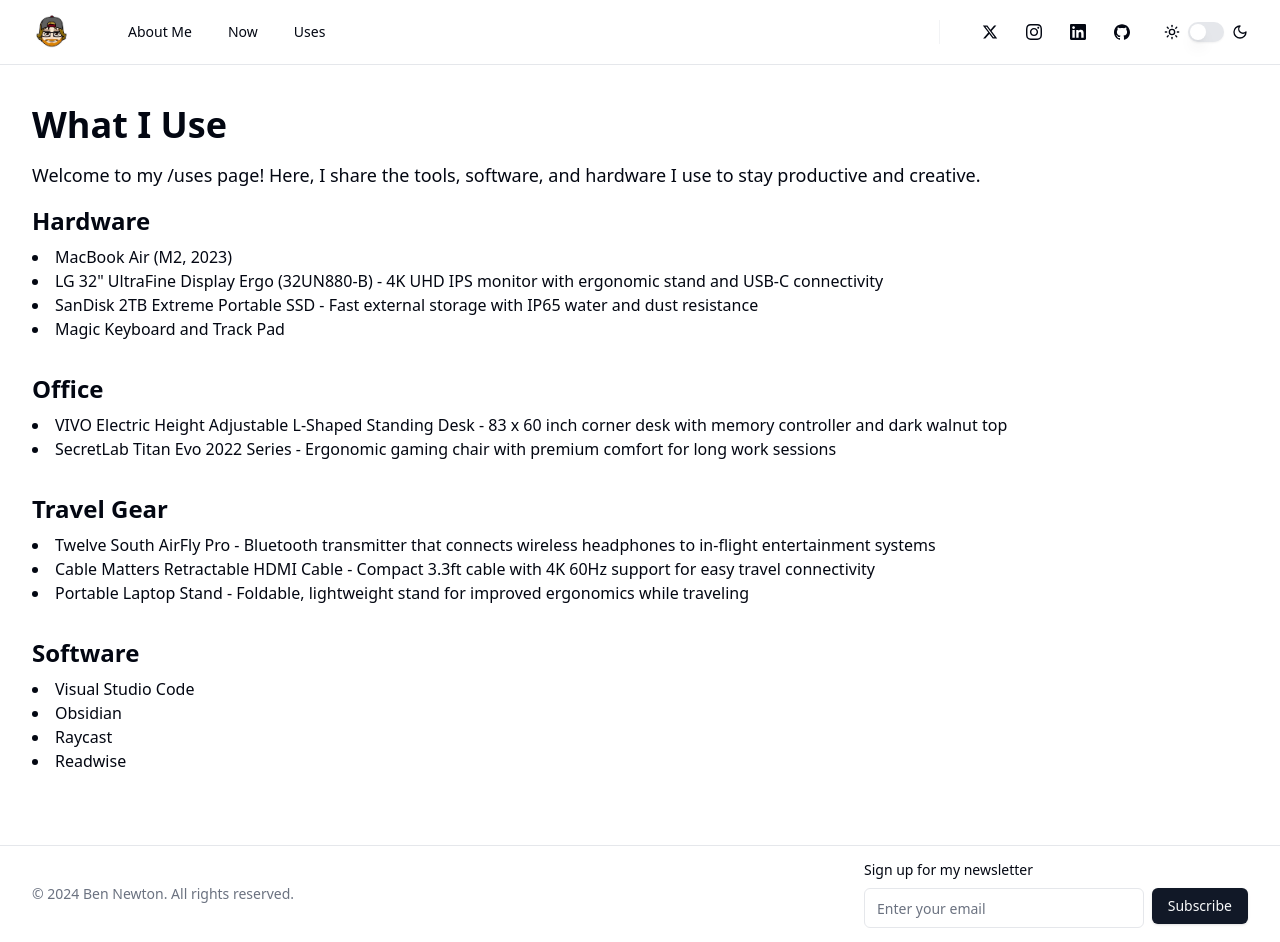
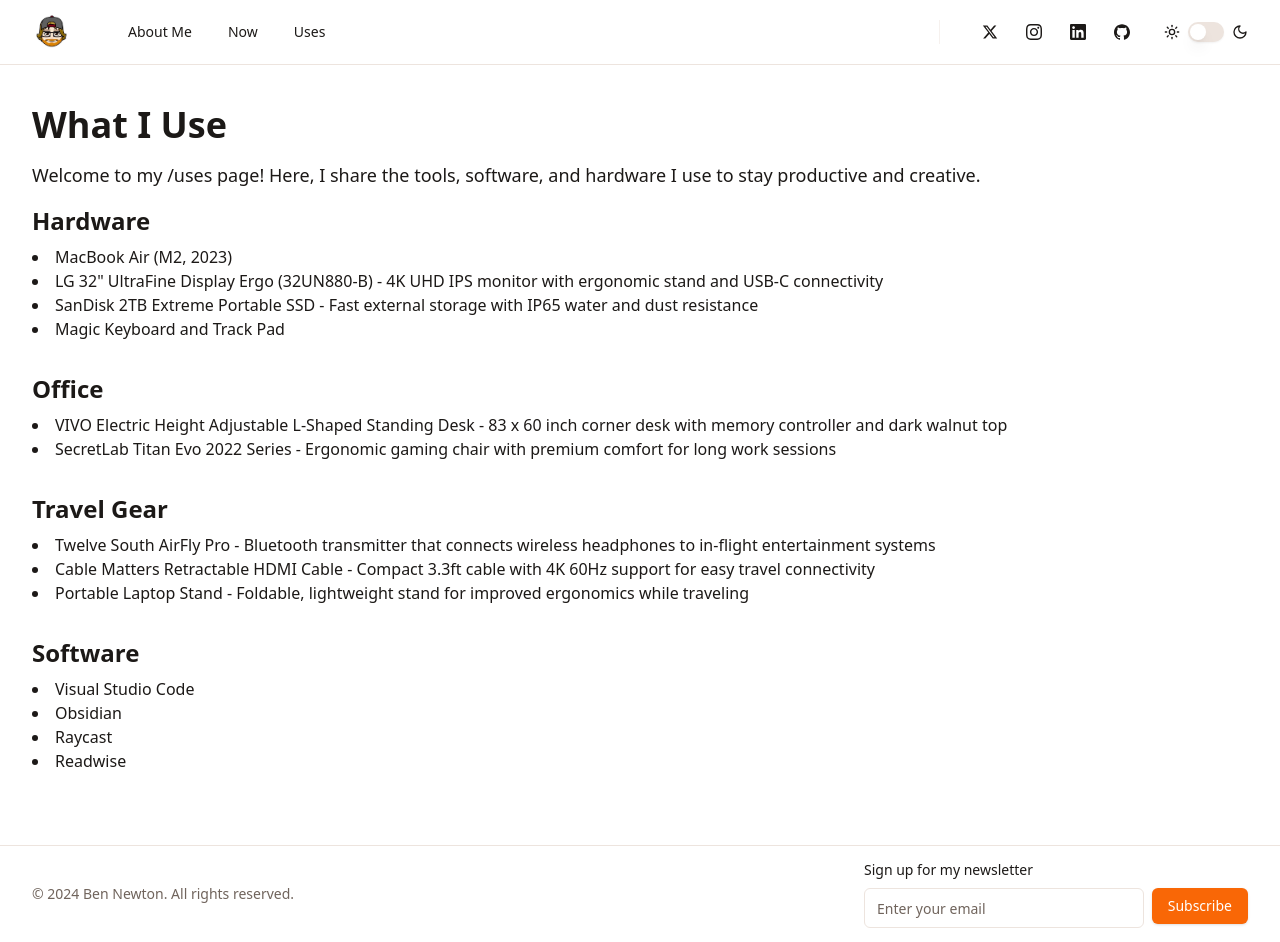
Before and after one commit to bennewton999/2024-blog, a Next.js app: page /uses in a window 1280 px wide. Built offline with nearby package versions, Linux system fonts and the light colour scheme.

Commit message:
refactor: update color variables for improved consistency and readability

```diff
--- a/src/app/globals.css
+++ b/src/app/globals.css
@@ -5,32 +5,32 @@
 @layer base {
   :root {
     --background: 0 0% 100%;
-    --foreground: 224 71.4% 4.1%;
+    --foreground: 24 10% 10%;
 
     --card: 0 0% 100%;
-    --card-foreground: 224 71.4% 4.1%;
+    --card-foreground: 24 10% 10%;
 
     --popover: 0 0% 100%;
-    --popover-foreground: 224 71.4% 4.1%;
+    --popover-foreground: 24 10% 10%;
 
-    --primary: 220.9 39.3% 11%;
-    --primary-foreground: 210 20% 98%;
+    --primary: 24 95% 50%;
+    --primary-foreground: 0 0% 100%;
 
-    --secondary: 220 14.3% 95.9%;
-    --secondary-foreground: 220.9 39.3% 11%;
+    --secondary: 24 30% 95%;
+    --secondary-foreground: 24 50% 25%;
 
-    --muted: 220 14.3% 95.9%;
-    --muted-foreground: 220 8.9% 46.1%;
+    --muted: 24 20% 95%;
+    --muted-foreground: 24 10% 40%;
 
-    --accent: 220 14.3% 95.9%;
-    --accent-foreground: 220.9 39.3% 11%;
+    --accent: 24 70% 95%;
+    --accent-foreground: 24 50% 25%;
 
     --destructive: 0 84.2% 60.2%;
     --destructive-foreground: 210 20% 98%;
 
-    --border: 220 13% 91%;
-    --input: 220 13% 91%;
-    --ring: 224 71.4% 4.1%;
+    --border: 24 30% 90%;
+    --input: 24 30% 90%;
+    --ring: 24 95% 50%;
 
     --radius: 0.5rem;
 
@@ -46,33 +46,33 @@
   }
 
   .dark {
-    --background: 224 71.4% 4.1%;
-    --foreground: 210 20% 98%;
+    --background: 24 30% 10%;
+    --foreground: 24 5% 95%;
 
-    --card: 224 71.4% 4.1%;
-    --card-foreground: 210 20% 98%;
+    --card: 24 30% 10%;
+    --card-foreground: 24 5% 95%;
 
-    --popover: 224 71.4% 4.1%;
-    --popover-foreground: 210 20% 98%;
+    --popover: 24 30% 10%;
+    --popover-foreground: 24 5% 95%;
 
-    --primary: 210 20% 98%;
-    --primary-foreground: 220.9 39.3% 11%;
+    --primary: 24 95% 60%;
+    --primary-foreground: 24 5% 10%;
 
-    --secondary: 215 27.9% 16.9%;
-    --secondary-foreground: 210 20% 98%;
+    --secondary: 24 30% 20%;
+    --secondary-foreground: 24 5% 95%;
 
-    --muted: 215 27.9% 16.9%;
-    --muted-foreground: 217.9 10.6% 64.9%;
+    --muted: 24 25% 20%;
+    --muted-foreground: 24 10% 70%;
 
-    --accent: 215 27.9% 16.9%;
-    --accent-foreground: 210 20% 98%;
+    --accent: 24 30% 25%;
+    --accent-foreground: 24 5% 95%;
 
     --destructive: 0 62.8% 30.6%;
     --destructive-foreground: 210 20% 98%;
 
-    --border: 215 27.9% 16.9%;
-    --input: 215 27.9% 16.9%;
-    --ring: 216 12.2% 83.9%;
+    --border: 24 25% 25%;
+    --input: 24 25% 25%;
+    --ring: 24 95% 60%;
     --chart-1: 220 70% 50%;
     --chart-2: 160 60% 45%;
     --chart-3: 30 80% 55%;
```
